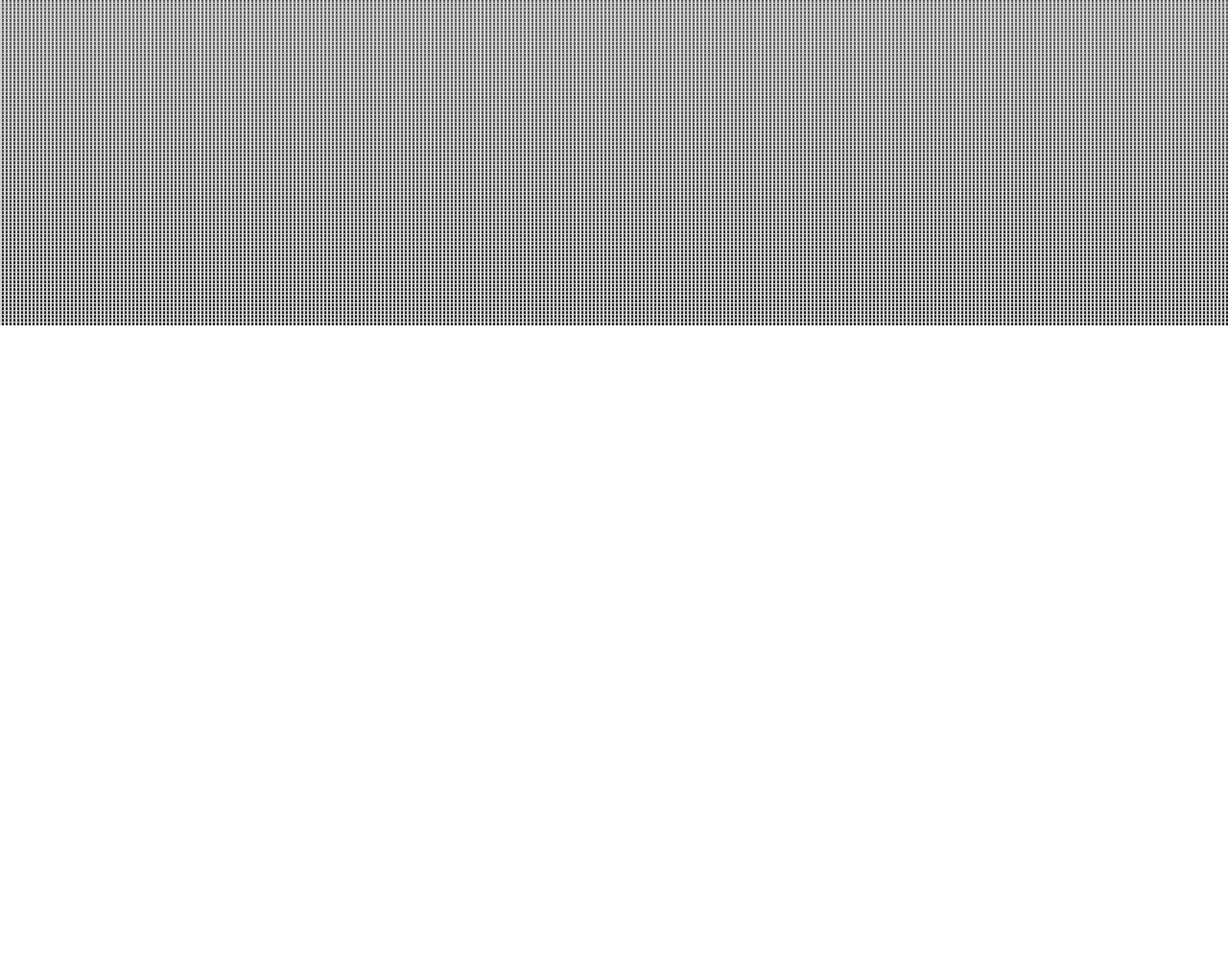
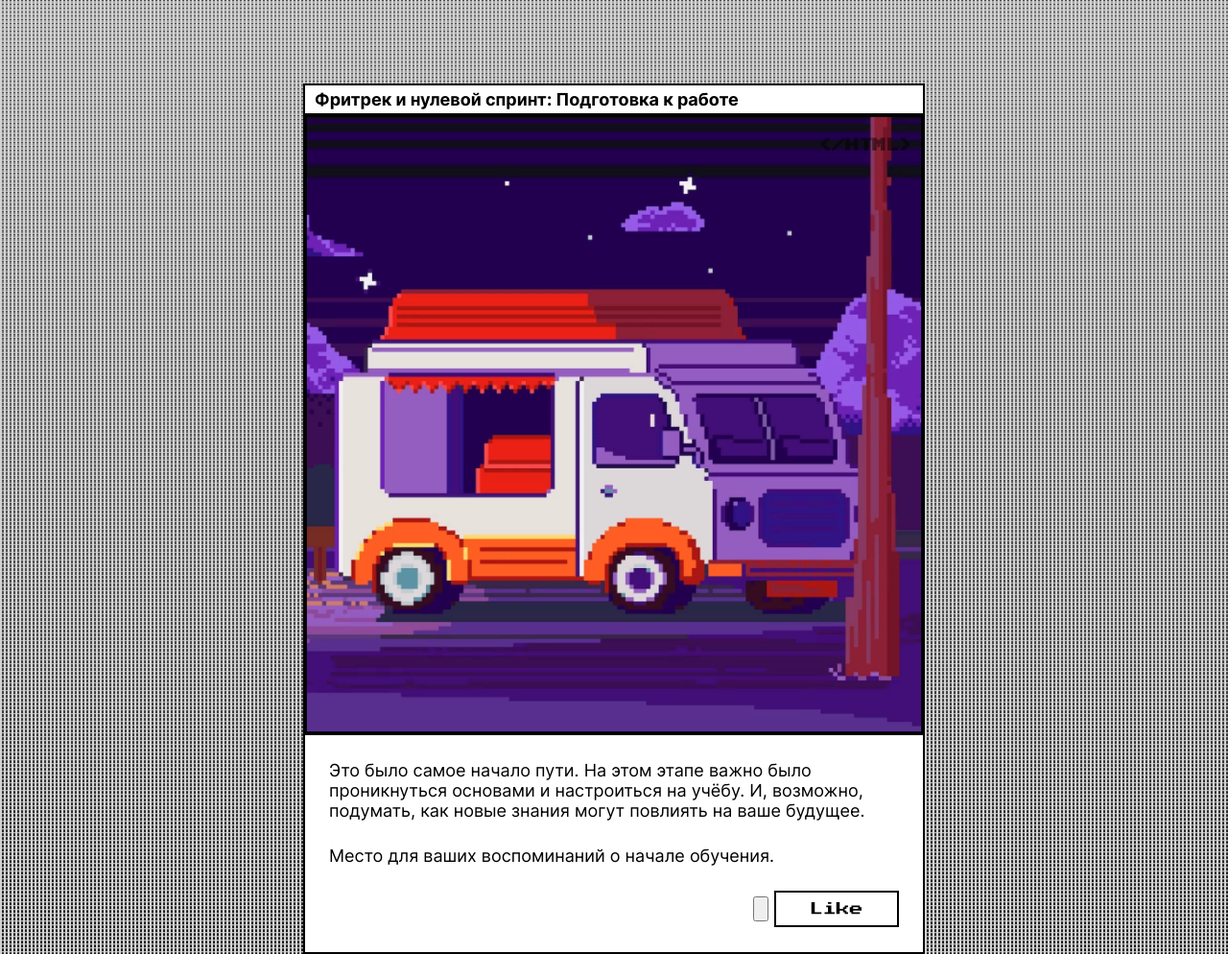
Before and after one commit to PavelVerbenko/PixelVan, a plain HTML site: page index.html in a window 1280 px wide. Shown: the part 461-1455 px from the top of the page at 96% size. Before the commit the page ends 800 px from the top, so only its background shows below. Drawn offline with Linux system fonts and the light colour scheme.

Commit message:
1.Настроить кнопку; 2. Поправить элемент в правом верхнем углу у поста, чтобы четко стоял на месте; 3. сделать сердце; 4. другие посты доделать 23.11.2023.

```diff
--- a/index.html
+++ b/index.html
@@ -8,10 +8,10 @@
     <title>Закрывающий тег</title>
 
     <link rel="icon" href="./images/favicon/favicon.ico sizes="image/x-icon">
-    <link rel="icon" href="./svg/favicon-optimized.svg" type="image/svg+xml">
-    <link rel="apple-touch-icon" href="./images/favicon/favicon.svg" >
+    <link rel="icon" href="./svg/favicon-optimized.svg" type="image/svg+xml" />
+    <link rel="apple-touch-icon" href="./images/favicon/favicon.svg" />
     <link rel="stylesheet" href="./fonts/fonts.css" />
-    <link rel="preconnect" href="https://fonts.googleapis.com">
+    <link rel="preconnect" href="https://fonts.googleapis.com" />
     <link rel="stylesheet" href="./styles/variables.css" />
     <link rel="stylesheet" href="./styles/globals.css" />
     <link rel="stylesheet" href="./styles/style.css" />
@@ -24,7 +24,7 @@
   <body class="page">
     <header class="header">
       <a class="title__header">&lt;/HTML&gt;</a>
-        <h1 class="title__text">закрывающий тег</h1>
+      <h1 class="title__text">закрывающий тег</h1>
       <nav class="theme-menu header__theme-menu">
         <ul class="theme-menu__list">
           <li class="theme-menu__item">
@@ -51,10 +51,73 @@
       </nav>
     </header>
 
+    <main class="content">
+      <section class="section">
 
-    <main class="content">
-      <section class="section1">
-
+        <article class="block__car">
+          <h2 class="title__text-block">
+            Фритрек и нулевой спринт: Подготовка к работе
+          </h2>
+          <div class="image__element">
+            <span class="image-label">&lt;/HTML&gt;</span>
+            <img
+              src="./images/car.webp"
+              alt="фургончик на фоне неба со звездами"
+              class="block__image"
+            />
+          </div>
+          <div class="block__text-container">
+            <p class="block__text">
+              Это было самое начало пути. На этом этапе важно было проникнуться
+              основами и настроиться на учёбу. И, возможно, подумать, как новые
+              знания могут повлиять на ваше будущее.
+            </p>
+            <p class="block__text">
+              Место для ваших воспоминаний о начале обучения.
+            </p>
+            <div class="block__like-button-container">
+              <button class="block__icon-button" aria-labelledby="html-1">
+                <svg
+                  xmlns="http://www.w3.org/2000/svg"
+                  class="like-icon"
+                  viewBox="0 0 39 36"
+                  fill="none"
+                  aria-hidden="true"
+                >
+                  <g class="heart">
+                    <path
+                      class="contour"
+                      fill="var(--text-color)"
+                      d="M12 6H9v3h3V6Zm3 0h-3v3h3V6ZM9 9H6v3h3V9Zm0 3H6v3h3v-3Zm0 3H6v3h3v-3Zm9-9h-3v3h3V6Zm-6 12H9v3h3v-3Zm3 3h-3v3h3v-3Zm3 3h-3v3h3v-3Zm9-18h3v3h-3V6Zm-3 0h3v3h-3V6Zm6 3h3v3h-3V9Zm0 3h3v3h-3v-3Zm0 3h3v3h-3v-3Zm-9-9h3v3h-3V6Zm6 12h3v3h-3v-3Zm-3 3h3v3h-3v-3Zm-3 3h3v3h-3v-3Zm0 3h-3v3h3v-3Zm0-18h-3v3h3V9Z"
+                    />
+                    <path
+                      class="main-body"
+                      fill="none"
+                      d="M12 9H9v3h3V9Zm3 3h-3v3h3v-3Zm3-3h-3v3h3V9Zm-6 6H9v3h3v-3Zm3 0h-3v3h3v-3Zm0 3h-3v3h3v-3Zm3-6h-3v3h3v-3Zm0 9h-3v3h3v-3Zm0-3h-3v3h3v-3Zm9-9h3v3h-3V9Zm-3 0h3v3h-3V9Zm3 3h3v3h-3v-3Zm-3 0h3v3h-3v-3Zm-3-3h3v3h-3V9Zm6 6h3v3h-3v-3Zm-3 0h3v3h-3v-3Zm0 3h3v3h-3v-3Zm-3-6h3v3h-3v-3Zm0 9h3v3h-3v-3Zm0-3h3v3h-3v-3Zm0 3h-3v3h3v-3Zm0 3h-3v3h3v-3Z"
+                    />
+                    <path
+                      class="core"
+                      fill="none"
+                      d="M18 15h-3v3h3v-3Zm3 0h3v3h-3v-3Zm0 0h-3v3h3v-3Zm0-3h-3v3h3v-3Zm0 6h-3v3h3v-3Z"
+                    />
+                    <path
+                      class="sparks"
+                      fill="var(--heart-color)"
+                      d="M36 13h3v3h-3v-3Zm-9 14h3v3h-3v-3Zm-9 6h3v3h-3v-3Zm-9-6h3v3H9v-3ZM24 0h3v3h-3V0Zm9 3h3v3h-3V3ZM3 3h3v3H3V3Zm9-3h3v3h-3V0ZM0 13h3v3H0v-3Z"
+                    />
+                  </g>
+                </svg>
+              </button>
+              <button
+                class="like__button button"
+                type="button"
+                id="html-1"
+              >
+                <span class="button__text">Like</span>
+              </button>
+            </div>
+        </div>
+        </article>
       </section>
     </main>
     <script src="./scripts/like.js"></script>
--- a/styles/animations.css
+++ b/styles/animations.css
@@ -12,3 +12,24 @@
 
 Кроме этого, не меняйте HTML переключателя тем. Его разметка также гарантирует работу своего скрипта.
 */
+
+.theme-menu__button:disabled::before {
+  animation: arrow-animation 0.5s ease-in-out infinite alternate;
+}
+
+.like-icon.is-liked .heart {
+  animation: scale-animation 0.3s ease-in 0.1s 1 alternate;
+}
+
+.like-icon.is-liked .sparks {
+  animation: sparks-animation 0.3s ease-in 0.3s 1 alternate;
+}
+
+@keyframes arrow-animation {
+  from {
+    left: -0px;
+  }
+  to {
+    left: -5px;
+  }
+}
--- a/styles/style.css
+++ b/styles/style.css
@@ -15,13 +15,13 @@
 */
 .page {
   display: flex;
-  justify-content: center;
+  flex-direction: column;
+  align-items: center;
   min-inline-size: 320px;
   min-block-size: 100dvb;
-
   color: var(--color);
   background-image: repeating-linear-gradient(
-    90deg,
+      90deg,
       var(--bg-color),
       var(--bg-color) 2px,
       transparent 2px,
@@ -44,7 +44,7 @@
 .header {
   display: flex;
   width: clamp(23.1875rem, 16.0352rem + 30.5164vw, 43.5rem);
-  height: clamp(20.1875rem, 19.2852rem + 3.8498vw, 22.75rem);
+
   font-family: var(--header-font-family);
   flex-direction: column;
   align-items: center;
@@ -52,6 +52,7 @@
   background-color: var(--background-color);
   margin-top: 100px;
   text-transform: uppercase;
+  margin-bottom: 97px;
 }
 
 .title__header,
@@ -89,14 +90,13 @@
   flex-direction: column;
   gap: 12px;
   padding-left: 20px;
+  margin-bottom: 25px;
 }
 
-/* button */
+/* buttons*/
 .button {
   position: relative;
   overflow: hidden;
-  cursor: pointer;
-  transition: 0.5s ease-in-out;
 }
 
 .theme-menu__button {
@@ -114,34 +114,6 @@
   transition: transform 0.5s ease-in-out;
 }
 
-.theme-menu__button:hover {
-  color: var(--color);
-  opacity: 0.6;
-}
-
-.theme-menu__button:focus {
-  outline: none;
-}
-
-.theme-menu__button:focus-visible {
-  border-bottom: 1px solid var(--color);
-  opacity: 0.6;
-}
-
-/* .theme-menu__button::after {
-  content: "";
-  display: block;
-  width: 100%;
-  height: 2px;
-  transition: transform 0.3s ease;
-  transform: translateX(-100%);
-} */
-
-.theme-menu__button:active {
-  color: var(--color);
-  opacity: 0.6;
-}
-
 .theme-menu__button:disabled {
   opacity: 0.6;
   pointer-events: none;
@@ -152,3 +124,121 @@
   position: absolute;
   left: 2px;
 }
+
+.theme-menu__button:hover {
+  color: var(--color);
+  opacity: 0.6;
+}
+
+.theme-menu__button:focus {
+  outline: none;
+  opacity: 0.6;
+}
+
+.theme-menu__button:focus-visible {
+  border-bottom: 1px solid var(--color);
+  opacity: 0.6;
+}
+
+/* section */
+.section {
+  display: flex;
+  font-family: var(--main-font-family);
+}
+
+/* block__car */
+.block__car {
+  width: clamp(23.4375rem, 16.3732rem + 30.1408vw, 43.5rem);
+  border: 2px solid var(--color);
+  background: var(--background-color);
+}
+
+.title__text-block {
+  font-weight: 700;
+  padding: 4px 10px;
+  font-size: 18px;
+  line-height: normal;
+  font-style: normal;
+}
+
+.block__text {
+  font-weight: 400;
+  line-height: 21px;
+  font-size: 18px;
+}
+
+.block__text-container {
+  display: flex;
+  flex-direction: column;
+  gap: 26px;
+  padding: 26px 25px;
+  background: var(--background-color);
+}
+
+
+.image-label {
+  position: absolute;
+  right: 10px;
+  top: 24px;
+  z-index: 1;
+  opacity: 0.5;
+  font-size: 14px;
+  text-shadow: none;
+  -webkit-text-stroke: 1px var(--color);
+  font-family: var(--header-font-family);
+  mix-blend-mode: hard-light;
+
+}
+
+
+@supports (text-stroke: 1px var(--color)) or
+  (-webkit-text-stroke: 1px var(--color)) {
+  .image-label {
+    text-shadow: none;
+    -webkit-text-stroke: 1px var(--color);
+    text-stroke: 1px var(--color);
+  }
+}
+
+.image__element {
+  overflow: hidden;
+  position: relative;
+  border-top: 2px solid var(--color);
+  border-bottom: 2px solid var(--color);
+}
+
+.block__image {
+  display: block;
+  -o-object-fit: cover;
+  object-fit: cover;
+  -o-object-position: center;
+  object-position: center;
+}
+
+/* button */
+.button {
+    font-family: var(--header-font-family);
+    font-size: 14px;
+    position: relative;
+    overflow: hidden;
+    color: var(--mix-blend-color);
+    background: none;
+    border: 2px solid var(--color);
+    cursor: pointer;
+    transition: 0.5s ease-in-out;
+}
+
+
+
+.like__button {
+  width: 130px;
+  padding: 10px 0;
+
+}
+
+.block__like-button-container {
+  display: flex;
+  align-items: center;
+  justify-content: end;
+  gap: 6px;
+}
--- a/styles/themes.css
+++ b/styles/themes.css
@@ -9,7 +9,7 @@
   --background-color: #fff;
   --bg-color: #d3d3d3;
   --bg-color-start: #e7e7e7;
-    --bg-color-end: #1a1a1a;
+  --bg-color-end: #1a1a1a;
   --border-color: #000;
   --color: #000;
   --font-wh: 400;
@@ -20,7 +20,7 @@
   --bg-color: #000;
   --bg-color-start: #007f0c;
   --bg-color-end: #004306;
-  --border-color: #00CC14;
-  --color: #00CC14;
+  --border-color: #00cc14;
+  --color: #00cc14;
   --font-wh: 400;
 }
--- a/styles/variables.css
+++ b/styles/variables.css
@@ -1,7 +1,7 @@
 /* В этом файле будут храниться все значения переменных в исходном состоянии, а так же их изменения в зависимости от ширины устройства */
 :root {
-  --header-font-family: 'Press Start 2P';
-  --main-font-family: 'Inter', sans-serif;
+  --header-font-family: "Press Start 2P";
+  --main-font-family: "Inter", sans-serif;
 }
 
 @media (prefers-color-scheme: light) {
@@ -22,8 +22,8 @@
     --bg-color: #000;
     --bg-color-start: #007f0c;
     --bg-color-end: #004306;
-    --border-color: #00CC14;
-    --color: #00CC14;
+    --border-color: #00cc14;
+    --color: #00cc14;
     --font-wh: 400;
   }
 }
```
Also changed, not shown: images/car.webp (added).
